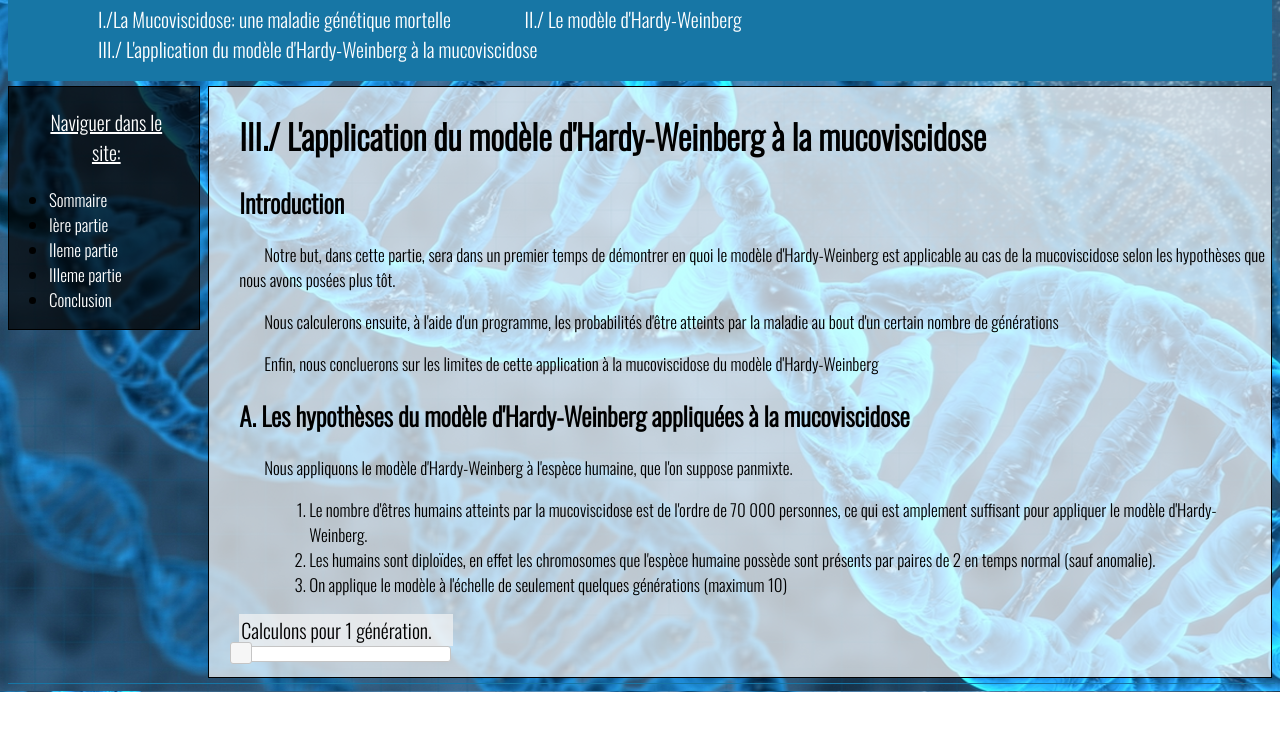
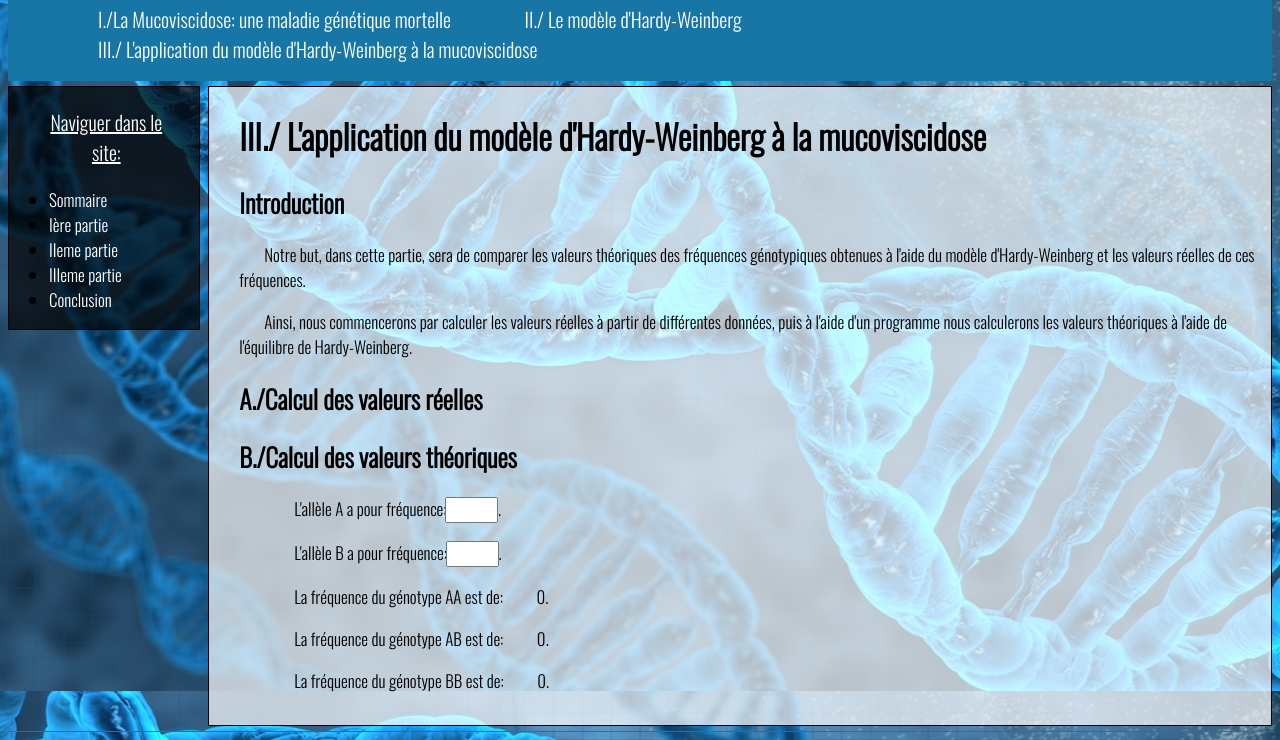
Before and after one commit to Hbju/Hbju.github.io, a plain HTML site: page PartieTrois.html in a window 1280 px wide. Shown: the part 109-849 px from the top of the page. Before the commit the page ends 801 px from the top, so only its background shows below. Drawn offline with nearby package versions, Linux system fonts and the light colour scheme.

Commit message:
Ajout majeur: la putain de calculatrice *-*

```diff
--- a/PartieTrois.html
+++ b/PartieTrois.html
@@ -32,40 +32,34 @@
 	<div class="contenu">
 		<h1>III./ L'application du modèle d'Hardy-Weinberg à la mucoviscidose</h1>
 			<h2>Introduction</h2>
-				<p>Notre but, dans cette partie, sera dans un premier temps de démontrer en quoi le modèle d'Hardy-Weinberg est applicable au cas de la mucoviscidose selon les hypothèses que nous avons posées plus tôt.</p>
-				<p>Nous calculerons ensuite, à l'aide d'un programme, les probabilités d'être atteints par la maladie au bout d'un certain nombre de générations</p>
-				<p>Enfin, nous concluerons sur les limites de cette application à la mucoviscidose du modèle d'Hardy-Weinberg</p>
-			<h2>A. Les hypothèses du modèle d'Hardy-Weinberg appliquées à la mucoviscidose</h2>
-				<p>Nous appliquons le modèle d'Hardy-Weinberg à l'espèce humaine, que l'on suppose panmixte.
-				<ol>
-					<li>Le nombre d'êtres humains atteints par la mucoviscidose est de l'ordre de 70 000 personnes, ce qui est amplement suffisant pour appliquer le modèle d'Hardy-Weinberg.</li>
-					<li>Les humains sont diploïdes, en effet les chromosomes que l'espèce humaine possède sont présents par paires de 2 en temps normal (sauf anomalie).</li>
-					<li>On applique le modèle à l'échelle de seulement quelques générations (maximum 10)</li>
-				</ol>
-		<input type='text' id="amount" readonly style="border:0; background-color:rgba(245,245,245,0.7); font-size:20px; width:210px;">
-		<div id='slider' style='width:210px'></div>
+				<p>Notre but, dans cette partie, sera de comparer les valeurs théoriques des fréquences génotypiques obtenues à l'aide du modèle d'Hardy-Weinberg et les valeurs réelles de ces fréquences.<p>
+				<p>Ainsi, nous commencerons par calculer les valeurs réelles à partir de différentes données, puis à l'aide d'un programme nous calculerons les valeurs théoriques à l'aide de l'équilibre de Hardy-Weinberg.</p>
+			<h2>A./Calcul des valeurs réelles</h2>
+			<h2>B./Calcul des valeurs théoriques</h2>
+				<div id="calculateur">
+					<p> L'allèle A a pour fréquence: <input type="number" id="fqA" max="1" min="0" style="width:45px; margin-left:-5px;"></input>.</p>
+					<p> L'allèle B a pour fréquence: <input type="number" id="fqB" max="1" min="0" style="width:45px; margin-left:-5px;"></input>.</p>
+					<p>La fréquence du génotype AA est de: <span id="fqAA"></span>.
+					<p>La fréquence du génotype AB est de: <span id="fqAB"></span>.
+					<p>La fréquence du génotype BB est de: <span id="fqBB"></span>.
+				</div>
 		<script>
-			var nombreAlleles=$('#amount').html;
-			$( "#slider" ).slider({
-				value:1,
-    			min: 1,
-    			max: 10,
-    			step: 1,
-    			slide:function(event,ui){
-    				if(ui.value==1){
-    					$("#amount").val('Calculons pour ' + ui.value + ' génération.');
-    				}
-    				else {
-    					$("#amount").val('Calculons pour ' + ui.value + ' générations.');
-    				}
-    			}
-			});
-			if($('#slider').slider("value")==1) {
-				$('#amount').val('Calculons pour ' + $('#slider').slider("value")+ ' génération.');
+			function fqAA () {
+				$("#fqAA").html($("#fqA").val()*$("#fqA").val());
 			}
-			else {
-				$('#amount').val('Calculons pour ' + $('#slider').slider("value")+ ' générations.');
+			$("#fqA").change(fqAA);
+			fqAA();
+			function fqBB () {
+				$("#fqBB").html($("#fqB").val()*$("#fqB").val());
 			}
+			$("#fqB").change(fqBB);
+			fqBB();
+			function fqAB () {
+				$("#fqAB").html(2*$("#fqA").val()*$("#fqB").val());
+			}
+			$("#fqA").change(fqAB);
+			$("#fqB").change(fqAB);
+			fqAB();
 		</script>
 	</div>
 	<footer>
```
